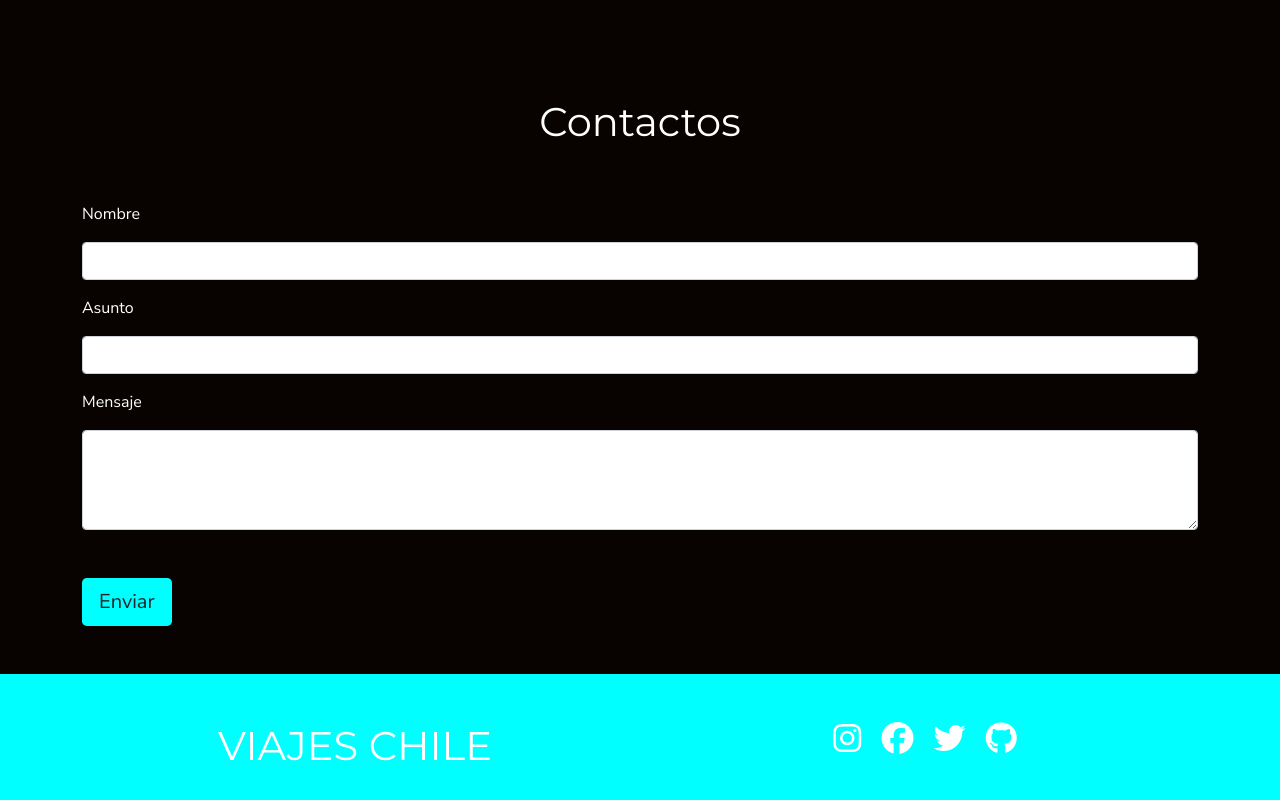
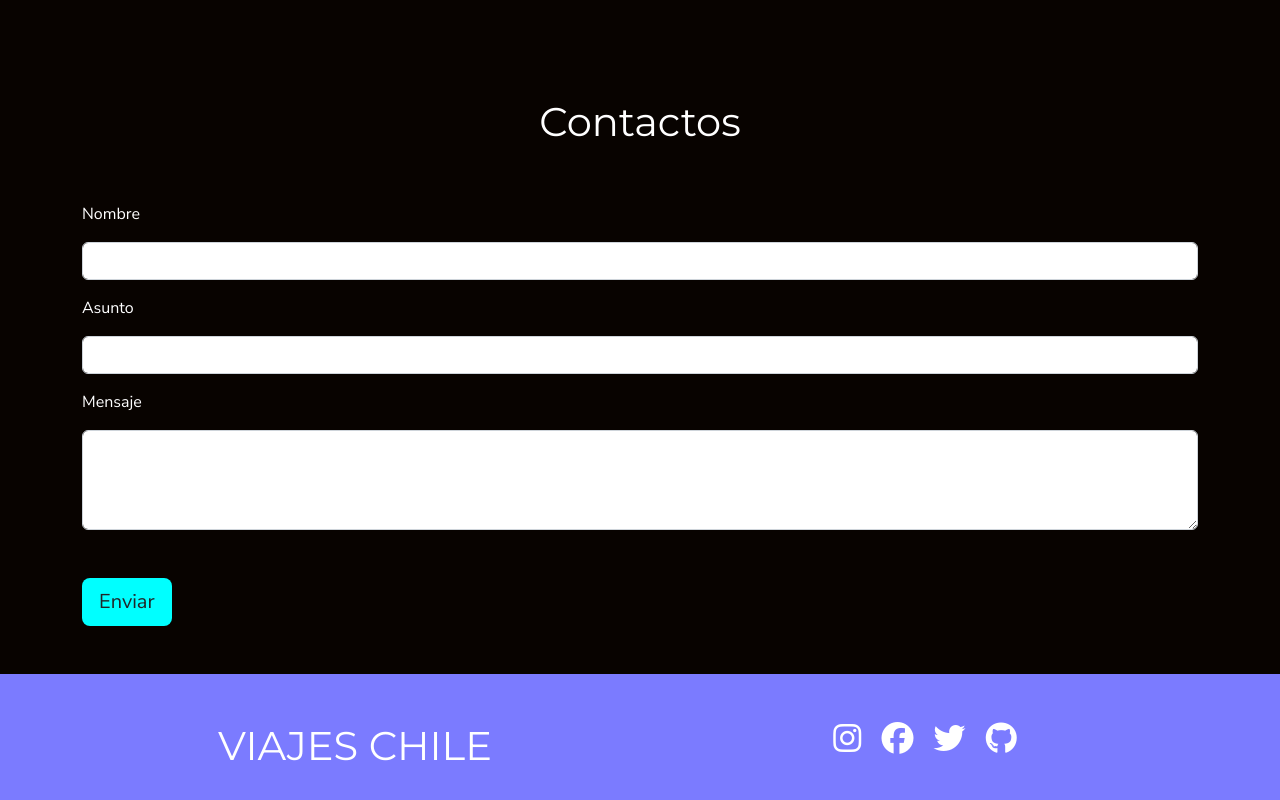
Before and after one commit to ferlazoib/VCL, a plain HTML site: page index.html in a window 1280 px wide. Shown: the part 2045-2845 px from the top of the page. Drawn offline with nearby package versions, Linux system fonts and the light colour scheme; a script that the page names is missing.

Commit message:
cambiocolorfooter2

```diff
--- a/assets/css/style.css
+++ b/assets/css/style.css
@@ -39,5 +39,5 @@ h1 {
 /* Footer */
 
 footer {
-    background-color: aqua;
+ background-color: #7b7bff;
 }
--- a/index.html
+++ b/index.html
@@ -2,24 +2,23 @@
 <html lang="en">
 
 <head>
-
     <meta charset="utf-8">
     <meta name="viewport" content="width=device-width, initial-scale=1">
 
-    <link href="https://cdn.jsdelivr.net/npm/bootstrap@5.1.3/dist/css/bootstrap.min.css" rel="stylesheet"
-        integrity="sha384-1BmE4kWBq78iYhFldvKuhfTAU6auU8tT94WrHftjDbrCEXSU1oBoqyl2QvZ6jIW3" crossorigin="anonymous">
+    <!-- Bootstrap CSS -->
+    <link href="https://cdn.jsdelivr.net/npm/bootstrap@5.2.0/dist/css/bootstrap.min.css" rel="stylesheet" integrity="sha384-gH2yIJqKdNHPEq0n4Mqa/HGKIhSkIHeL5AyhkYV8i59U5AR6csBvApHHNl/vI1Bx" crossorigin="anonymous">
 
-    <!-- Font Awesome-->
+    <!-- FASOME-->
     <script src="https://kit.fontawesome.com/67ab9c868e.js" crossorigin="anonymous"></script>
 
-    <!--Google Fonts-->
+     <!--GOOGLE FONTS-->
     <link rel="preconnect" href="https://fonts.googleapis.com">
     <link rel="preconnect" href="https://fonts.gstatic.com" crossorigin>
     <link
         href="https://fonts.googleapis.com/css2?family=Montserrat:wght@300;400;700&family=Nunito+Sans:wght@200;400;700;900&display=swap"
         rel="stylesheet">
 
-    <!--MyCSS-->
+    <!--MYCC-->
     <link rel="stylesheet" href="assets/css/style.css">
 
     <title>Viajes Chile</title>
@@ -59,7 +58,7 @@
         </div>
     </nav>
 
-    <!--Carrusel-->
+    <!--Carruseles-->
 
     <div id="carouselExampleControls" class="carousel slide" data-bs-ride="carousel">
         <div class="carousel-inner">
```
